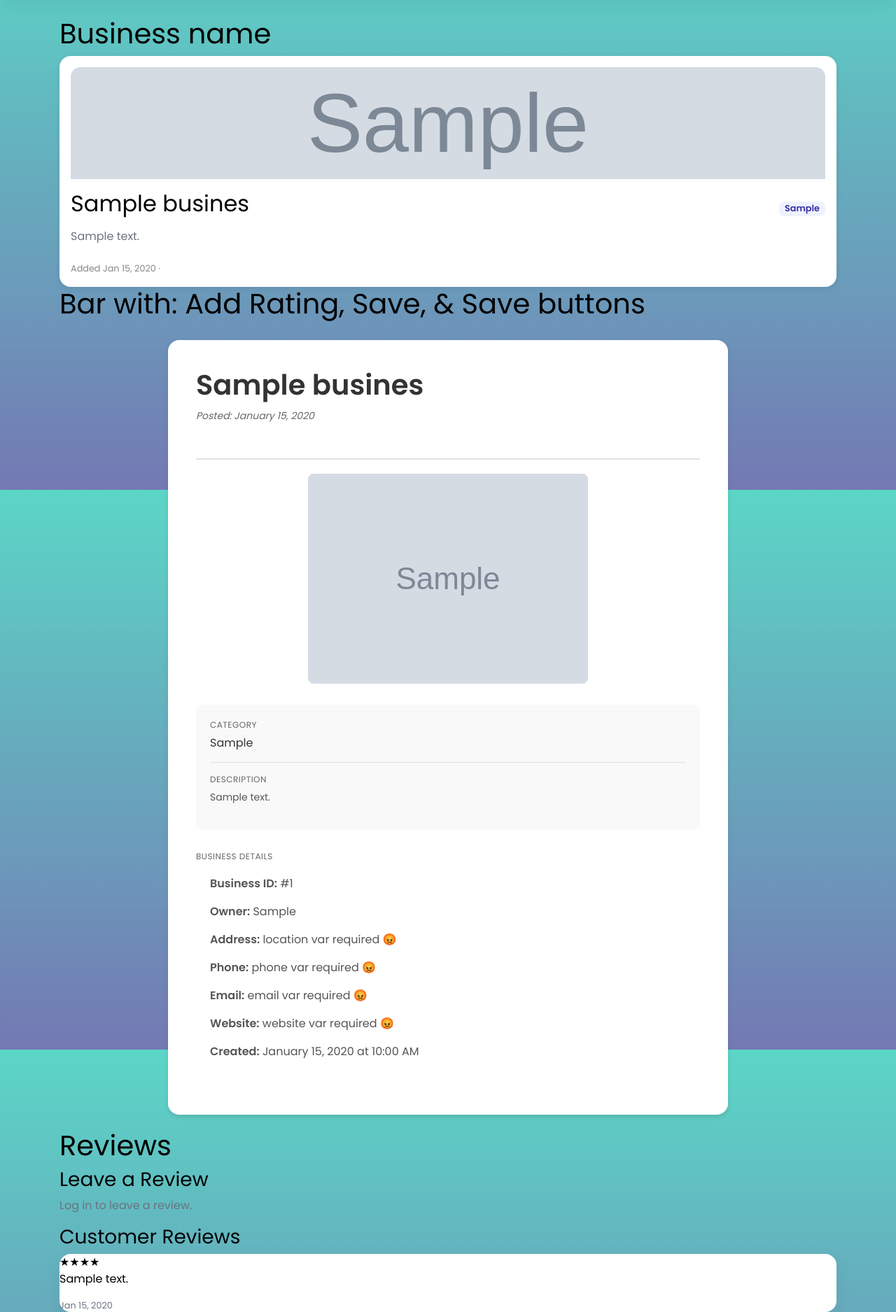
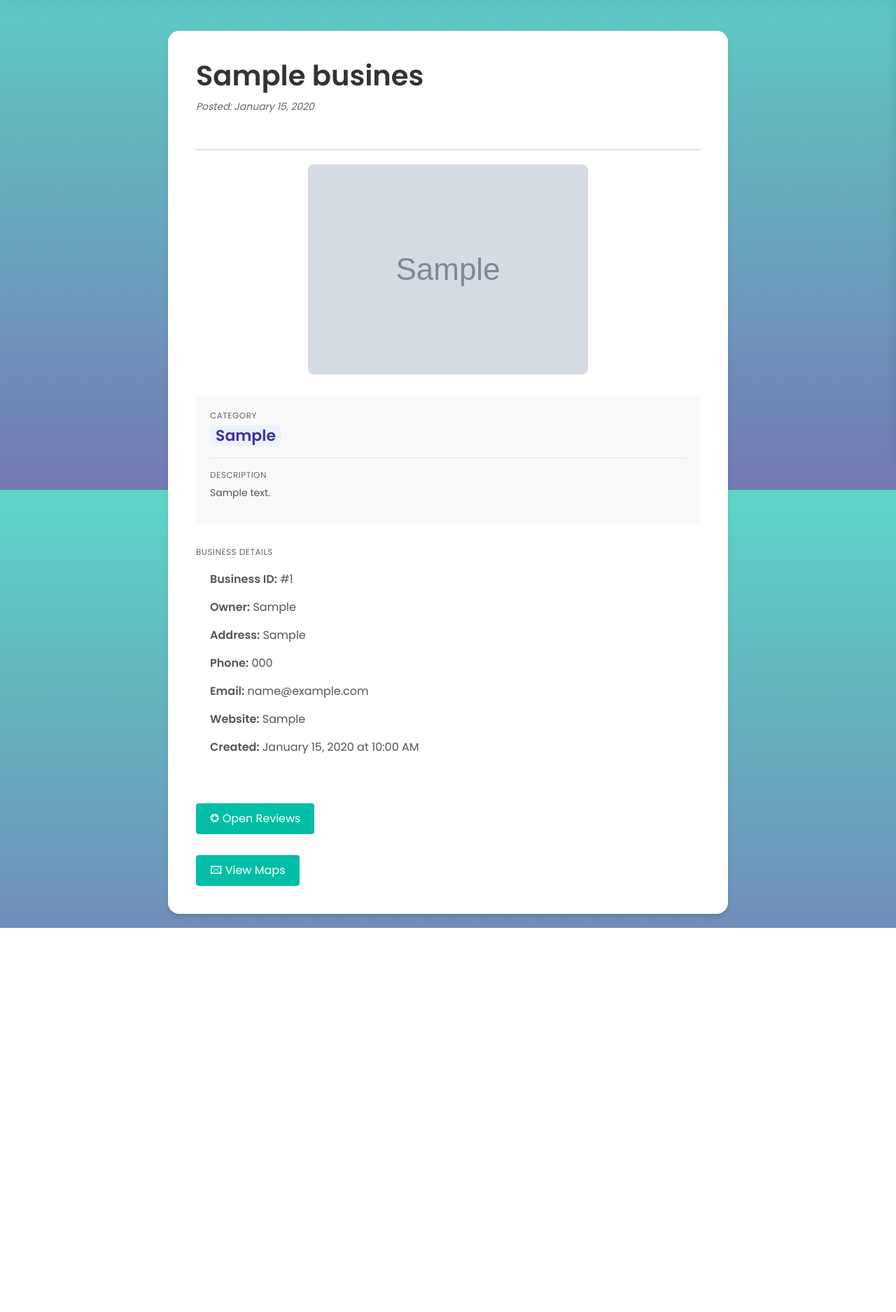
Before and after one commit to Oyetron2000/Allymarket-, a Flask app: page /business/1 in a window 1280 px wide. Shown: the part 100-1975 px from the top of the page at 70% size. After the commit the page ends 1426 px from the top, so only its background shows below. Run offline with Flask 3, Linux system fonts and the light colour scheme; tables that the repository leaves empty hold one stand-in row (values such as "Sample post"); grey boxes marked "Sample" are stand-in pictures; some libraries are stand-ins or nearby versions.

Commit message:
Update business_page.html for improved structure
Refactor business page template to enhance layout and functionality.

```diff
--- a/FBLA 2025/Website/Templates/business_page.html
+++ b/FBLA 2025/Website/Templates/business_page.html
@@ -1,43 +1,6 @@
 {% extends "base.html" %}
 {% block content %}
 
-<div> <h1>Business name</h1></div>
-
-
-
-<div class="page-container">
-
-  <!-- BUSINESS CARD / HEADER -->
-  <article class="card biz-card">
-
-    {% if business.image_file %}
-      <img
-        src="{{ url_for('static', filename='uploads/businesses/' + business.image_file) }}"
-        alt="{{ business.biz_name }}"
-        class="biz-image"
-      >
-    {% endif %}
-
-    <div class="biz-card-head">
-      <h2>{{ business.biz_name }}</h2>
-      <span class="badge">{{ business.category }}</span>
-    </div>
-
-    <p class="muted">{{ business.description }}</p>
-
-    {% if business.created_at %}
-      <div class="biz-card-foot">
-        Added {{ business.created_at.strftime('%b %d, %Y') }} ·
-        {{ business.biz_location }}
-      </div>
-    {% endif %}
-
-  </article>
-
-</div>
-
-
-<div> <h1>Bar with: Add Rating, Save, & Save buttons</h1></div>
 
 <div class="business-profile" style="display: flex; justify-content: center; align-items: center; min-height: calc(100vh - 100px); padding: 20px;">
   <div class="card" style="width: 100%; max-width: 800px; padding: 40px; box-shadow: 0 4px 6px rgba(0,0,0,0.1);">
@@ -72,8 +35,7 @@
       <!-- Category -->
       <div style="margin-bottom: 15px;">
         <p style="margin: 0 0 5px 0; color: #666; font-size: 12px; text-transform: uppercase; letter-spacing: 0.5px;">Category</p>
-        <p style="margin: 0; font-size: 16px; font-weight: 500; color: #333;">
-          {{ business.category }}
+      <span class="badge", style="font-size: 22px;">{{ business.category }}</span>
         </p>
       </div>
 
@@ -100,16 +62,16 @@
           <strong>Owner:</strong> {{ business.owner.FirstName if business.owner else 'Unknown' }}
         </li>
         <li style="padding: 8px 0; color: #555;">
-          <strong>Address:</strong>  location var required 😡
+          <strong>Address:</strong>  {{ business.location }}
         </li>
         <li style="padding: 8px 0; color: #555;">
-            <strong>Phone:</strong>  phone var required 😡
+            <strong>Phone:</strong> {{ business.biz_phone }}
         </li>
         <li style="padding: 8px 0; color: #555;">
-            <strong>Email:</strong>  email var required 😡
+            <strong>Email:</strong> {{ business.biz_email }}
         </li>
         <li style="padding: 8px 0; color: #555;">
-            <strong>Website:</strong> website var required 😡
+            <strong>Website:</strong> {{ business.biz_site }}
         </li>
         <li style="padding: 8px 0; color: #555;">
           <strong>Created:</strong> {{ business.created_at.strftime('%B %d, %Y at %I:%M %p') if business.created_at else 'N/A' }}
@@ -120,62 +82,115 @@
     <!-- Edit Button (visible only to owner) -->
     {% if user.is_authenticated and business.user_id == user.id %}
     <div style="margin-top: 30px; padding-top: 30px; border-top: 2px solid #e0e0e0;">
-      <a href="{{ url_for('views.business_page', biz_id=business.id) }}" class="btn btn-primary" style="display: inline-block; padding: 10px 20px; background-color: #007bff; color: white; text-decoration: none; border-radius: 4px; font-weight: 500;">
+      <a href="{{ url_for('views.business_page', biz_id=business.id) }}" class="btn btn-primary" style="display: inline-block; padding: 10px 20px; background-color: var(--primary-color); color: white; text-decoration: none; border-radius: 4px; font-weight: 500;">
         ✎ Edit Business
       </a>
     </div>
     {% endif %}
 
+  <div style="margin-top: 30px">
+    <button id="open-reviews-btn" class="btn btn-primary" style="display: inline-block; padding: 10px 20px; background-color: var(--primary-color); color: white; text-decoration: none; border-radius: 4px; font-weight: 500">
+      ✪ Open Reviews
+    </button>
+    </div>
+    <div style="margin-top: 30px">
+      <button id="open-gallery-btn" class="btn btn-primary" style="display: inline-block; padding: 10px 20px; background-color: var(--primary-color); color: white; text-decoration: none; border-radius: 4px; font-weight: 500">
+      🖾 View Maps
+      </button>
+    </div>
+
+<style>
+  .business-profile { transition: transform 300ms ease; }
+  .business-profile.shift-left { transform: translateX(-25vw); }
+  .reviews-panel { width:50vw; max-width:90vw; background:#fff; box-shadow: -4px 0 12px rgba(0,0,0,0.08); position:fixed; right:0; top:80px; bottom:40px; transform: translateX(100%); transition: transform 300ms ease; overflow:auto; padding:20px; z-index:1200; border-left:1px solid #eee; }
+  .reviews-panel.open { transform: translateX(0); }
+  @media (max-width:900px){ .business-profile.shift-left { transform: translateX(-100vw); } .reviews-panel{ width:100vw; } }
+</style>
+
   </div>
 </div>
 
-<div>
+<!-- Sliding Reviews Panel (initially hidden) -->
+<aside id="reviews-panel" class="reviews-panel" aria-hidden="true">
+  <div style="display:flex; justify-content:space-between; align-items:center; margin-bottom:10px;">
+    <h3 style="margin:0;">Customer Reviews</h3>
+    <button id="close-reviews-btn" style="background:transparent; border:none; font-size:18px; cursor:pointer;">✕</button>
+  </div>
 
-  <h1> Reviews</h1>
-<h3>Leave a Review</h3>
-
+  <!-- Review form inside panel -->
+  <div style="margin-bottom:12px;">
     {% if current_user.is_authenticated and business.user_id != user.id %}
       <form method="POST" action="{{ url_for('views.add_review', biz_id=business.id) }}">
-
-    <label for="rating">Rating</label>
-    <select name="rating" required>
+        <label for="panel-rating" style="display:block; margin-bottom:6px; font-weight:600;">Rating</label>
+        <select id="panel-rating" name="rating" required style="width:100%; padding:8px; margin-bottom:8px;">
           <option value="">Select</option>
           {% for i in range(1, 6) %}
             <option value="{{ i }}">{{ i }} ★</option>
           {% endfor %}
         </select>
 
-    <textarea
-      name="content"
-      placeholder="Write your review..."
-      required
-    ></textarea>
+        <label for="panel-content" style="display:block; margin-bottom:6px; font-weight:600;">Review</label>
+        <textarea id="panel-content" name="content" placeholder="Write your review..." required style="width:100%; min-height:100px; padding:8px; margin-bottom:8px;"></textarea>
 
-    <button type="submit">Submit Review</button>
+        <button type="submit" style="background:#007bff; color:#fff; border:none; padding:10px 14px; border-radius:6px; cursor:pointer;">Submit Review</button>
       </form>
+    {% elif current_user.is_authenticated and business.user_id == user.id %}
+      <p class="muted">⚠️ You cannot review your own business.</p>
     {% else %}
-  <p class="muted">Log in to leave a review.</p>
+      <p class="muted">🪵 Log in to leave a review.</p> <!--haha get it-->
     {% endif %}
   </div>
 
-<h3>Customer Reviews</h3>
+  <hr style="border:none; border-top:1px solid #f0f0f0; margin:10px 0 14px 0;" />
 
+  <div id="reviews-content">
     {% if reviews and reviews|length > 0 %}
       {% for r in reviews %}
-    <div class="card review-card">
-      <strong>{{ r.user.username }}</strong>
-      <span>
-        {% for i in range(r.rating) %}★{% endfor %}
-      </span>
-
-      <p>{{ r.content }}</p>
-
-      <small class="muted">
-        {{ r.created_at.strftime('%b %d, %Y') }}
-      </small>
+        <div style="padding:12px; border-bottom:1px solid #f0f0f0;">
+          <div style="display:flex; align-items:center; gap:10px; margin-bottom:8px;">
+            {% if r.user.profile_image %}
+              <img src="{{ url_for('static', filename='uploads/profiles/' + r.user.profile_image) }}" alt="{{ r.user.FirstName }}" style="width:40px; height:40px; border-radius:50%; object-fit:cover;">
+            {% else %}
+              <div style="width:40px; height:40px; border-radius:50%; background-color:var(--primary-color); display:flex; align-items:center; justify-content:center; color:#fff; font-weight:700;">{{ r.user.FirstName[0] }}</div>
+            {% endif %}
+            <strong>{{ r.user.FirstName }}</strong>
+          </div>
+          <div style="margin-bottom:6px;">{% for i in range(r.rating) %}★{% endfor %}</div>
+          <p style="margin:0 0 6px 0; color:#444;">{{ r.content }}</p>
+          <small class="muted" style="color:#999;">{{ r.created_at.strftime('%b %d, %Y') }}</small>
         </div>
       {% endfor %}
     {% else %}
       <p class="muted">No reviews yet.</p>
     {% endif %}
+  </div>
+</aside>
+
+<!-- removed duplicate inline review form (now inside the sliding reviews panel) -->
+<!-- Reviews are displayed inside the sliding panel -->
+<script>
+  (function(){
+    const openBtn = document.getElementById('open-reviews-btn');
+    const closeBtn = document.getElementById('close-reviews-btn');
+    const panel = document.getElementById('reviews-panel');
+    const main = document.querySelector('.business-profile');
+
+    function openPanel(){
+      panel.classList.add('open');
+      panel.setAttribute('aria-hidden','false');
+      if(main) main.classList.add('shift-left');
+    }
+    function closePanel(){
+      panel.classList.remove('open');
+      panel.setAttribute('aria-hidden','true');
+      if(main) main.classList.remove('shift-left');
+    }
+
+    if(openBtn) openBtn.addEventListener('click', openPanel);
+    if(closeBtn) closeBtn.addEventListener('click', closePanel);
+
+    // close panel on Escape
+    document.addEventListener('keydown', function(e){ if(e.key === 'Escape') closePanel(); });
+  })();
+</script>
 {% endblock %}
```
Lines whose indentation alone changed are shown as unchanged.
